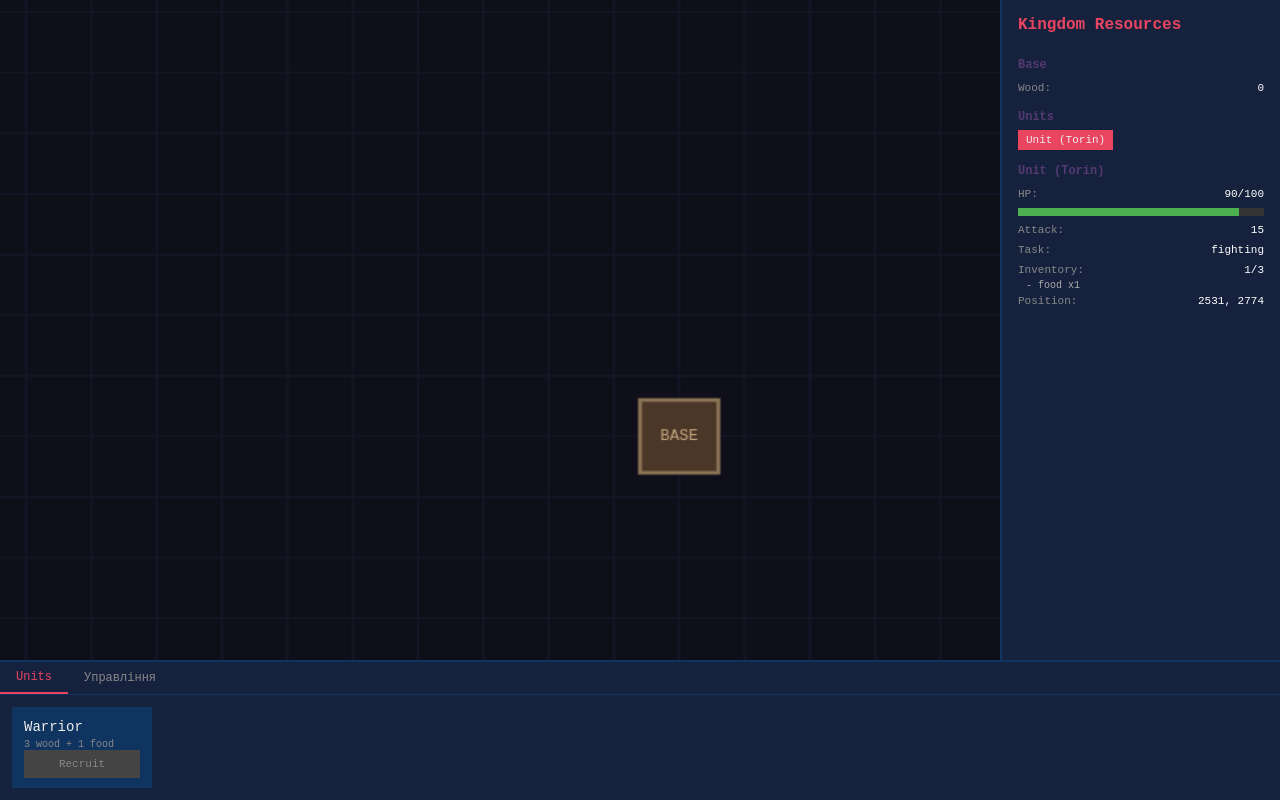
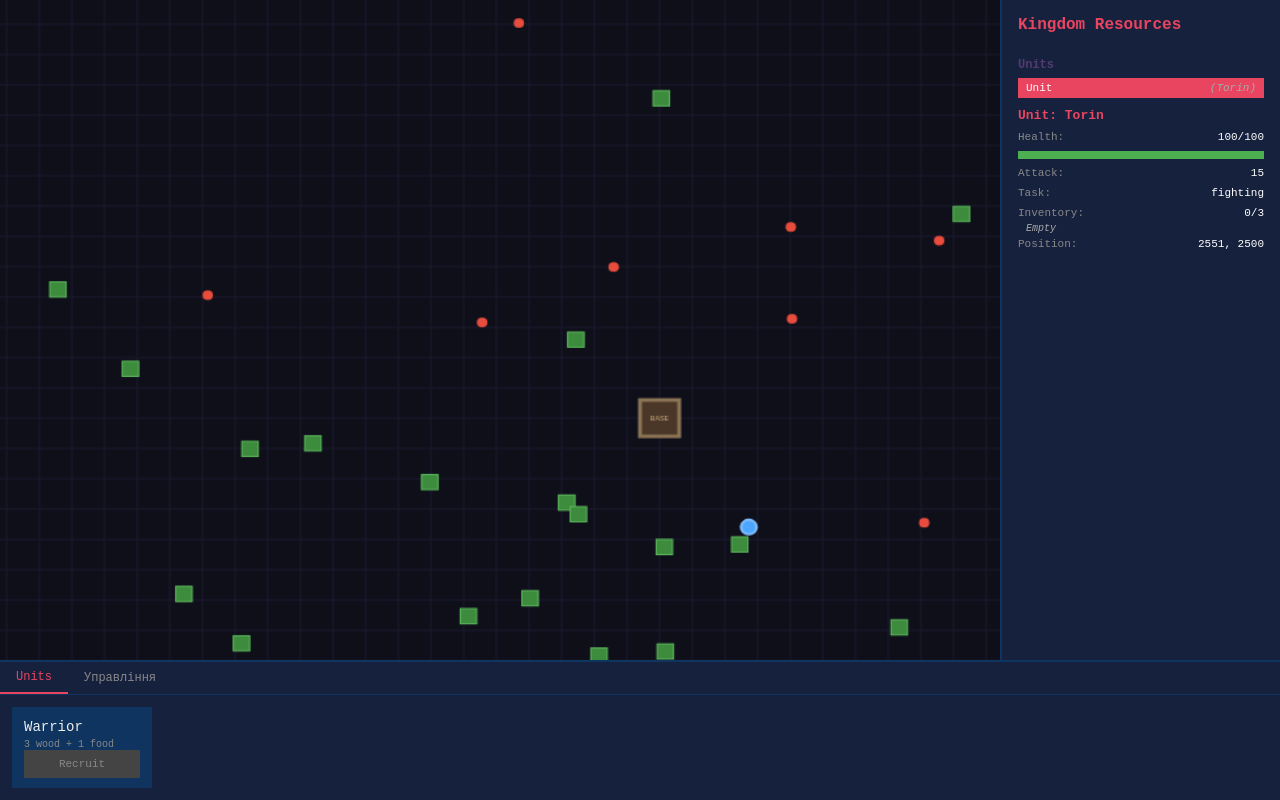
Before and after one commit to DmytroKutko/Autonomous-Kingdom-Simulator, a website built with Vite: page index.html in a window 1280 px wide. Built offline with nearby package versions, Linux system fonts and the light colour scheme.

Commit message:
refactor: replace debug panel with a dedicated right panel UI and add resource tracking method to Base entity

```diff
--- a/index.html
+++ b/index.html
@@ -9,14 +9,16 @@
 <body>
   <div id="app">
     <canvas id="game-canvas"></canvas>
-    <aside id="debug-panel">
+    <aside id="right-panel">
       <h2>Kingdom Resources</h2>
-      <div id="base-resources"></div>
-      <div id="units-section">
+      <div id="kingdom-resources"></div>
+
+      <div id="units-list-section">
         <h3>Units</h3>
-        <div id="unit-list"></div>
+        <div id="units-list"></div>
       </div>
-      <div id="selected-unit"></div>
+
+      <div id="selected-unit-details"></div>
     </aside>
     <div id="bottom-panel">
       <div class="tabs">
--- a/src/entities/Base.ts
+++ b/src/entities/Base.ts
@@ -30,4 +30,12 @@ export class Base extends Entity {
     this.resources.set('food', this.getResource('food') - food);
     return true;
   }
+
+  getTotalResources(): number {
+    let total = 0;
+    this.resources.forEach(amount => {
+      total += amount;
+    });
+    return total;
+  }
 }
--- a/src/game/Camera.ts
+++ b/src/game/Camera.ts
@@ -5,7 +5,7 @@ export class Camera {
   y: number = 0;
   width: number;
   height: number;
-  zoom: number = 1;
+  zoom: number = 0.5;
   speed: number = 5;
   minZoom: number = 0.5;
   maxZoom: number = 2.0;
--- a/src/game/Game.ts
+++ b/src/game/Game.ts
@@ -14,6 +14,8 @@ export class Game {
   simulation: Simulation;
   selectedUnit: Unit | null = null;
   running: boolean = false;
+  private onResourceChangeCallbacks: (() => void)[] = [];
+  private onUnitChangeCallbacks: (() => void)[] = [];
 
   constructor(canvas: HTMLCanvasElement) {
     console.log('GAME CONSTRUCTOR', Date.now());
@@ -27,8 +29,32 @@ export class Game {
   init(): void {
     this.createInitialObjects();
     this.camera.centerOn(this.world.base.position.x, this.world.base.position.y);
+    this.simulation.setCallbacks(
+      () => this.notifyResourceChange(),
+      () => this.notifyUnitChange()
+    );
     this.running = true;
     console.log('Game initialized');
+  }
+
+  onResourceChange(callback: () => void): void {
+    this.onResourceChangeCallbacks.push(callback);
+  }
+
+  onUnitChange(callback: () => void): void {
+    this.onUnitChangeCallbacks.push(callback);
+  }
+
+  private notifyResourceChange(): void {
+    for (const callback of this.onResourceChangeCallbacks) {
+      callback();
+    }
+  }
+
+  private notifyUnitChange(): void {
+    for (const callback of this.onUnitChangeCallbacks) {
+      callback();
+    }
   }
 
   createInitialObjects(): void {
@@ -51,7 +77,7 @@ export class Game {
     );
     this.world.addUnit(warrior);
 
-    const treeCount = 80;
+    const treeCount = 240;
     for (let i = 0; i < treeCount; i++) {
       const dist = 100 + Math.random() * 7000;
       const angle = Math.random() * Math.PI * 2;
@@ -146,6 +172,8 @@ export class Game {
         config.combatStyle
       );
       this.world.addUnit(warrior);
+      this.notifyResourceChange();
+      this.notifyUnitChange();
       return true;
     }
     return false;
--- a/src/game/Renderer.ts
+++ b/src/game/Renderer.ts
@@ -26,6 +26,7 @@ export class Renderer {
     this.renderDroppedItems(world.droppedItems, camera);
     this.renderUnits(world.units, camera);
     this.renderEnemies(world.enemies, camera);
+    this.renderTargetLines(world.units, camera);
   }
 
   renderGrid(camera: Camera): void {
@@ -141,6 +142,24 @@ export class Renderer {
     }
   }
 
+  renderTargetLines(units: Unit[], camera: Camera): void {
+    for (const unit of units) {
+      if (!unit.targetEntity) continue;
+
+      const unitScreenPos = camera.worldToScreen(unit.position);
+      const targetScreenPos = camera.worldToScreen(unit.targetEntity.position);
+
+      this.ctx.strokeStyle = '#ffffff';
+      this.ctx.lineWidth = 2;
+      this.ctx.setLineDash([5, 5]);
+      this.ctx.beginPath();
+      this.ctx.moveTo(unitScreenPos.x + 10, unitScreenPos.y + 10);
+      this.ctx.lineTo(targetScreenPos.x + unit.targetEntity.width / 2 * camera.zoom, targetScreenPos.y + unit.targetEntity.height / 2 * camera.zoom);
+      this.ctx.stroke();
+      this.ctx.setLineDash([]);
+    }
+  }
+
   renderSelection(unit: Unit, camera: Camera): void {
     const screenPos = camera.worldToScreen(unit.position);
     const radius = (unit.width / 2 + 5) * camera.zoom;
--- a/src/game/Simulation.ts
+++ b/src/game/Simulation.ts
@@ -8,9 +8,35 @@ export class Simulation {
   lastTime: number = -1;
   accumulator: number = 0;
   fixedDt: number = 1 / 60;
+  private prevResourceCount: number = 0;
+  private prevUnitCount: number = 0;
+  private onResourceChange: (() => void) | null = null;
+  private onUnitChange: (() => void) | null = null;
 
   constructor(world: World) {
     this.world = world;
+    this.prevResourceCount = world.base.getTotalResources();
+    this.prevUnitCount = world.units.length;
+  }
+
+  setCallbacks(onResourceChange: (() => void) | null, onUnitChange: (() => void) | null): void {
+    this.onResourceChange = onResourceChange;
+    this.onUnitChange = onUnitChange;
+  }
+
+  private checkAndNotifyChanges(): void {
+    const currentResourceCount = this.world.base.getTotalResources();
+    const currentUnitCount = this.world.units.length;
+
+    if (currentResourceCount !== this.prevResourceCount && this.onResourceChange) {
+      this.prevResourceCount = currentResourceCount;
+      this.onResourceChange();
+    }
+
+    if (currentUnitCount !== this.prevUnitCount && this.onUnitChange) {
+      this.prevUnitCount = currentUnitCount;
+      this.onUnitChange();
+    }
   }
 
   private handleEnemyDeath(enemy: Enemy): void {
@@ -73,5 +99,7 @@ export class Simulation {
 
     this.world.removeDeadEnemies();
     this.world.respawnResources();
+
+    this.checkAndNotifyChanges();
   }
 }
--- a/src/main.ts
+++ b/src/main.ts
@@ -1,5 +1,5 @@
 import { Game } from './game/Game';
-import { DebugPanel } from './ui/DebugPanel';
+import { RightPanel } from './ui/RightPanel';
 import { BottomPanel } from './ui/BottomPanel';
 
 console.log('MAIN LOADED', Date.now());
@@ -21,8 +21,8 @@ resize();
 const game = new Game(canvas);
 game.init();
 
-const debugPanel = new DebugPanel(game);
-debugPanel.update();
+const rightPanel = new RightPanel(game);
+rightPanel.render();
 
 const bottomPanel = new BottomPanel(game);
 bottomPanel.update();
@@ -31,12 +31,6 @@ const keys: Set<string> = new Set();
 
 window.addEventListener('keydown', (e) => {
   keys.add(e.key.toLowerCase());
-  if (e.key === '+' || e.key === '=') {
-    game.camera.zoomIn();
-  }
-  if (e.key === '-') {
-    game.camera.zoomOut();
-  }
 });
 
 window.addEventListener('keyup', (e) => {
@@ -44,11 +38,6 @@ window.addEventListener('keyup', (e) => {
 });
 
 window.addEventListener('wheel', (e) => {
-  if (e.deltaY < 0) {
-    game.camera.zoomIn();
-  } else {
-    game.camera.zoomOut();
-  }
   e.preventDefault();
 }, { passive: false });
 
@@ -71,7 +60,6 @@ function gameLoop(time: number): void {
   handleInput();
   game.update(time);
   game.render();
-  debugPanel.update();
   bottomPanel.update();
   requestAnimationFrame(gameLoop);
 }
--- a/src/style.css
+++ b/src/style.css
@@ -21,12 +21,12 @@ body {
   background: #0f0f1a;
 }
 
-#debug-panel {
+#right-panel {
   position: fixed;
   right: 0;
   top: 0;
   width: 280px;
-  height: 100%;
+  height: calc(100% - 140px);
   background: #16213e;
   padding: 16px;
   border-left: 2px solid #0f3460;
@@ -37,7 +37,7 @@ body {
   align-items: flex-start;
 }
 
-#debug-panel h2 {
+#right-panel h2 {
   font-size: 16px;
   margin-bottom: 12px;
   color: #e94560;
@@ -45,7 +45,7 @@ body {
   display: block;
 }
 
-#debug-panel h3 {
+#right-panel h3 {
   font-size: 12px;
   margin: 12px 0 6px;
   color: #533a71;
@@ -53,7 +53,8 @@ body {
   display: block;
 }
 
-#debug-panel .row {
+#right-panel .resource-row,
+#right-panel .stat-row {
   display: flex;
   justify-content: space-between;
   align-items: center;
@@ -62,65 +63,57 @@ body {
   margin: 4px 0;
 }
 
-#debug-panel .row .label {
+#right-panel .resource-label,
+#right-panel .stat-label {
   color: #888;
   white-space: nowrap;
 }
 
-#debug-panel .row .value {
+#right-panel .resource-value,
+#right-panel .stat-value {
   color: #fff;
   white-space: nowrap;
   text-align: right;
   margin-left: auto;
 }
 
-#base-resources,
-#selected-unit {
+#kingdom-resources,
+#selected-unit-details {
   width: 100%;
   display: flex;
   flex-direction: column;
 }
 
-#debug-panel .unit-item {
+#right-panel .unit-item {
   padding: 4px 8px;
   margin: 2px 0;
   background: #0f3460;
   cursor: pointer;
   font-size: 11px;
   width: 100%;
+  display: flex;
+  justify-content: space-between;
+  gap: 4px;
 }
 
-#debug-panel .unit-item:hover {
+#right-panel .unit-item:hover {
   background: #1a4a7a;
 }
 
-#debug-panel .unit-item.selected {
+#right-panel .unit-item.selected {
   background: #e94560;
 }
 
-#debug-panel button {
-  width: 100%;
-  padding: 8px;
-  margin: 8px 0;
-  background: #e94560;
+#right-panel .unit-name-display {
   color: #fff;
-  border: none;
-  cursor: pointer;
-  font-family: inherit;
-  font-size: 12px;
-  box-sizing: border-box;
 }
 
-#debug-panel button:hover {
-  background: #ff6b6b;
+#right-panel .unit-personal-name {
+  color: #aaa;
+  font-style: italic;
 }
 
-#debug-panel button:disabled {
-  background: #444;
-  cursor: not-allowed;
-}
-
-#debug-panel .hp-bar-container {
+#right-panel .hp-bar-container {
   width: 100%;
   height: 8px;
   background: #333;
@@ -128,24 +121,24 @@ body {
   box-sizing: border-box;
 }
 
-#debug-panel .hp-bar {
+#right-panel .hp-bar {
   height: 100%;
   transition: width 0.2s;
 }
 
-#debug-panel .hp-bar.healthy {
+#right-panel .hp-bar.healthy {
   background: #4caf50;
 }
 
-#debug-panel .hp-bar.medium {
+#right-panel .hp-bar.medium {
   background: #ff9800;
 }
 
-#debug-panel .hp-bar.low {
+#right-panel .hp-bar.low {
   background: #f44336;
 }
 
-#debug-panel .inventory-item {
+#right-panel .inventory-item {
   font-size: 10px;
   color: #aaa;
   padding-left: 8px;
@@ -153,29 +146,26 @@ body {
   box-sizing: border-box;
 }
 
-#debug-panel .hp-bar-container {
-  width: 100%;
-  height: 8px;
-  background: #333;
-  margin: 4px 0;
-  box-sizing: border-box;
+#right-panel .inventory-item.empty {
+  font-style: italic;
 }
 
-#debug-panel .hp-bar {
-  height: 100%;
-  transition: width 0.2s;
+#right-panel .unit-detail-header {
+  font-size: 13px;
+  font-weight: bold;
+  color: #e94560;
+  margin: 8px 0 4px;
+  width: 100%;
 }
 
-#debug-panel .hp-bar.healthy {
-  background: #4caf50;
+#right-panel .no-units {
+  font-size: 11px;
+  color: #666;
+  font-style: italic;
 }
 
-#debug-panel .hp-bar.medium {
-  background: #ff9800;
-}
-
-#debug-panel .hp-bar.low {
-  background: #f44336;
+#units-list-section {
+  width: 100%;
 }
 
 #bottom-panel {
--- /dev/null
+++ b/src/ui/RightPanel.ts
@@ -0,0 +1,210 @@
+import { Game } from '../game/Game';
+
+export class RightPanel {
+  private game: Game;
+  private resourcesContainer: HTMLElement;
+  private unitsContainer: HTMLElement;
+  private selectedUnitContainer: HTMLElement;
+  private selectedUnitId: number | null = null;
+  private cachedResourceCount: number = 0;
+  private cachedUnitCount: number = 0;
+  private cachedSelectedUnitId: number | null = null;
+
+  constructor(game: Game) {
+    this.game = game;
+    this.resourcesContainer = document.getElementById('kingdom-resources')!;
+    this.unitsContainer = document.getElementById('units-list')!;
+    this.selectedUnitContainer = document.getElementById('selected-unit-details')!;
+
+    this.game.onResourceChange(() => this.renderResources());
+    this.game.onUnitChange(() => {
+      this.cachedUnitCount = 0;
+      this.renderUnitsList();
+      this.renderSelectedUnit();
+    });
+
+    this.setupUnitListClickHandler();
+  }
+
+  private setupUnitListClickHandler(): void {
+    this.unitsContainer.addEventListener('click', (e) => {
+      const target = e.target as HTMLElement;
+      const unitItem = target.closest('.unit-item') as HTMLElement;
+      if (unitItem) {
+        const unitId = parseInt(unitItem.getAttribute('data-unit-id')!, 10);
+        if (!isNaN(unitId)) {
+          this.selectedUnitId = unitId;
+          this.updateUnitSelectionClasses();
+          this.renderSelectedUnit();
+        }
+      }
+    });
+  }
+
+  private updateUnitSelectionClasses(): void {
+    const unitItems = this.unitsContainer.querySelectorAll('.unit-item');
+    unitItems.forEach((item) => {
+      const itemId = parseInt(item.getAttribute('data-unit-id')!, 10);
+      if (itemId === this.selectedUnitId) {
+        item.classList.add('selected');
+      } else {
+        item.classList.remove('selected');
+      }
+    });
+  }
+
+  render(): void {
+    this.renderResources();
+    this.renderUnitsList();
+    this.renderSelectedUnit();
+  }
+
+  private renderResources(): void {
+    const base = this.game.world.base;
+    const wood = base.getResource('wood');
+    const food = base.getResource('food');
+    const currentTotal = wood + food;
+
+    if (currentTotal === this.cachedResourceCount) {
+      return;
+    }
+    this.cachedResourceCount = currentTotal;
+
+    let html = `
+      <h3>Resources</h3>
+      <div class="resource-row">
+        <span class="resource-label">Wood:</span>
+        <span class="resource-value">${wood}</span>
+      </div>
+    `;
+
+    if (food > 0) {
+      html += `
+        <div class="resource-row">
+          <span class="resource-label">Food:</span>
+          <span class="resource-value">${food}</span>
+        </div>
+      `;
+    }
+
+    this.resourcesContainer.innerHTML = html;
+  }
+
+  private renderUnitsList(): void {
+    const units = this.game.world.units;
+
+    if (units.length === this.cachedUnitCount && this.selectedUnitId === this.cachedSelectedUnitId) {
+      const existingItems = this.unitsContainer.querySelectorAll('.unit-item');
+      let needsUpdate = false;
+
+      if (existingItems.length !== units.length) {
+        needsUpdate = true;
+      } else {
+        units.forEach((unit, index) => {
+          const item = existingItems[index] as HTMLElement;
+          if (item && item.getAttribute('data-unit-id') !== unit.id.toString()) {
+            needsUpdate = true;
+          }
+        });
+      }
+
+      if (!needsUpdate) {
+        return;
+      }
+    }
+
+    this.cachedUnitCount = units.length;
+    this.cachedSelectedUnitId = this.selectedUnitId;
+
+    if (units.length === 0) {
+      this.unitsContainer.innerHTML = '<p class="no-units">No units</p>';
+      this.selectedUnitId = null;
+      return;
+    }
+
+    if (this.selectedUnitId === null || !units.find(u => u.id === this.selectedUnitId)) {
+      this.selectedUnitId = units[0].id;
+    }
+
+    let html = '';
+    for (const unit of units) {
+      const isSelected = unit.id === this.selectedUnitId;
+      const selectedClass = isSelected ? 'selected' : '';
+      html += `
+        <div class="unit-item ${selectedClass}" data-unit-id="${unit.id}">
+          <span class="unit-name-display">${unit.constructor.name}</span>
+          <span class="unit-personal-name">(${unit.name})</span>
+        </div>
+      `;
+    }
+    this.unitsContainer.innerHTML = html;
+  }
+
+  private renderSelectedUnit(): void {
+    const unit = this.game.world.units.find(u => u.id === this.selectedUnitId);
+
+    if (!unit) {
+      this.selectedUnitContainer.innerHTML = '';
+      return;
+    }
+
+    const hpPercent = (unit.health / unit.maxHealth) * 100;
+    const hpClass = hpPercent <= 33 ? 'low' : hpPercent <= 66 ? 'medium' : 'healthy';
+
+    const currentCount = unit.currentResources;
+    let inventoryHtml = `
+      <div class="stat-row">
+        <span class="stat-label">Inventory:</span>
+        <span class="stat-value">${currentCount}/${unit.inventoryCapacity}</span>
+      </div>
+    `;
+
+    if (currentCount > 0) {
+      unit.inventory.forEach((amount, type) => {
+        if (amount > 0) {
+          inventoryHtml += `<div class="inventory-item">- ${type} x${amount}</div>`;
+        }
+      });
+    } else {
+      inventoryHtml += `<div class="inventory-item empty">Empty</div>`;
+    }
+
+    this.selectedUnitContainer.innerHTML = `
+      <div class="unit-detail-header">${unit.constructor.name}: ${unit.name}</div>
+
+      <div class="stat-row">
+        <span class="stat-label">Health:</span>
+        <span class="stat-value">${unit.health}/${unit.maxHealth}</span>
+      </div>
+      <div class="hp-bar-container">
+        <div class="hp-bar ${hpClass}" style="width: ${hpPercent}%"></div>
+      </div>
+
+      <div class="stat-row">
+        <span class="stat-label">Attack:</span>
+        <span class="stat-value">${unit.damage}</span>
+      </div>
+
+      <div class="stat-row">
+        <span class="stat-label">Task:</span>
+        <span class="stat-value">${unit.task}</span>
+      </div>
+
+      ${inventoryHtml}
+
+      <div class="stat-row">
+        <span class="stat-label">Position:</span>
+        <span class="stat-value">${Math.floor(unit.position.x)}, ${Math.floor(unit.position.y)}</span>
+      </div>
+    `;
+  }
+
+  getSelectedUnitId(): number | null {
+    return this.selectedUnitId;
+  }
+
+  setSelectedUnit(unitId: number | null): void {
+    this.selectedUnitId = unitId;
+    this.render();
+  }
+}
```
Also changed, not shown: dist/assets/index-BHqhrMms.js (added), dist/assets/index-Brm6uEcr.js (deleted), dist/assets/index-CKtpaqJ_.css (deleted), dist/assets/index-Cv5Pu9cf.css (added), dist/index.html.
